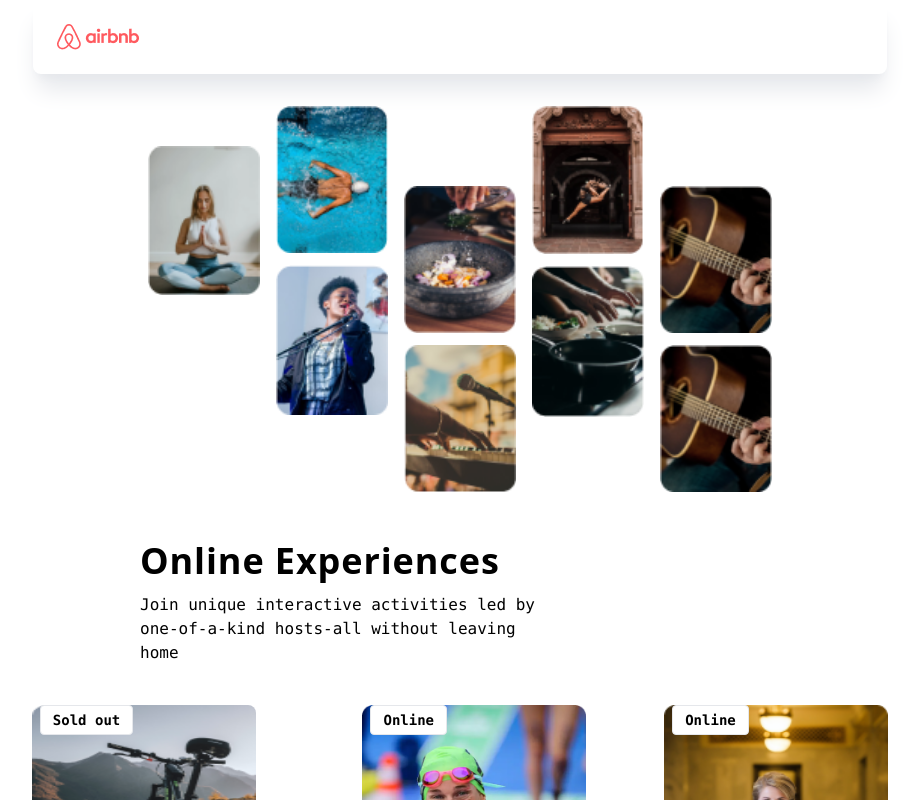
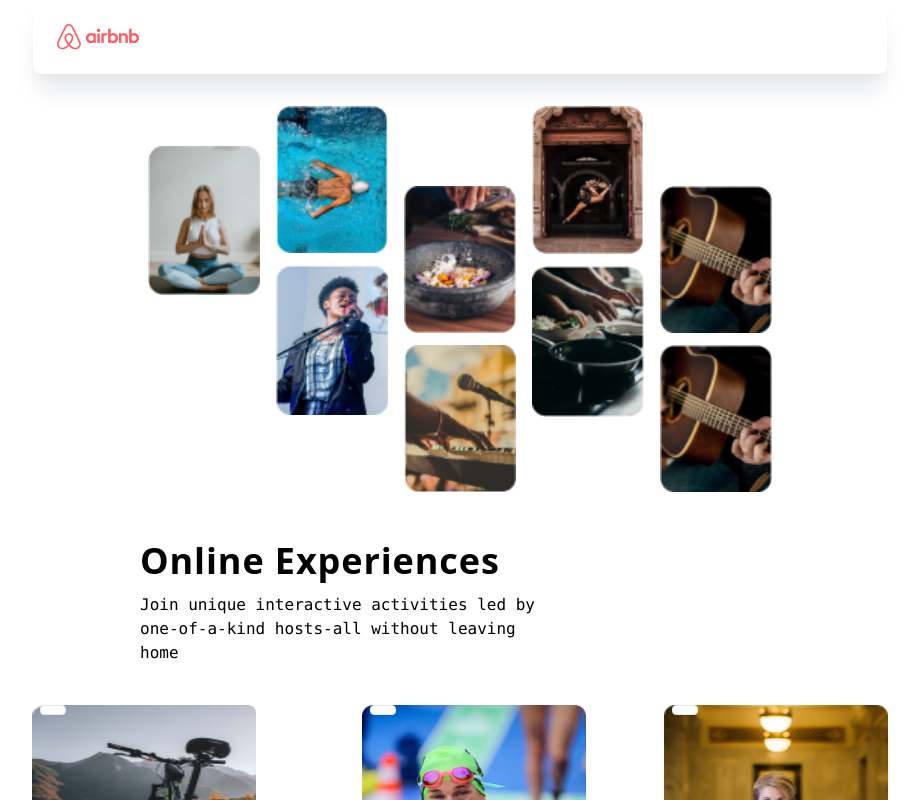
Before and after one commit to Opeyemil-code/airbnb-clone, a React (Vite) app in the folder hotel/: page / in a window 1280 px wide. Shown: the top 800 px of the page, without its empty margins (180-1099 px from the left). Built offline with nearby package versions, Linux system fonts and the light colour scheme.

Commit message:
fixed the image not displaying

```diff
--- a/hotel/src/App.jsx
+++ b/hotel/src/App.jsx
@@ -1,6 +1,6 @@
 import { useState } from 'react'
 import reactLogo from './assets/react.svg'
-import './App.css'
+//import './App.css'
 import Header from './header'
 import Section from './section.jsx'
 import Headings from './headline.jsx'
--- a/hotel/src/component/carousel/carousel.jsx
+++ b/hotel/src/component/carousel/carousel.jsx
@@ -7,8 +7,13 @@ export default function Carousel(params) {
     const Data = data.map(
         (Data)=>{
             return <Card
-            key={data.item}
-            Data={Data}
+            fimg={Data.img}
+            star={Data.secondimg}
+            ratings={Data.ratings}
+            quote={Data.quote}
+            price={Data.price}
+            openSpot={Data.openSpots}
+            notification={Data.notification}
             />
         }
     )
--- a/hotel/src/component/carousel/firstdiv.jsx
+++ b/hotel/src/component/carousel/firstdiv.jsx
@@ -2,24 +2,24 @@ import React from "react";
 
 export default function Card(props) {
      let badgeText
-     if (props.Data.openSpots === 0) {
+     if (props.openSpots === 0) {
         badgeText = 'Sold out'
-     } else if (props.Data.openSpots > 0) {
+     } else if (props.openSpots > 0) {
         badgeText = 'Online'
      }
-     console.log(props.Data.badgeText)
+     console.log(props.badgeText)
     return(
       <div className="flex flex-col  lg:mx-0 mx-auto">
-            <img src={props.Data.img} className="w-56 h-72 rounded-lg" />
+            <img src={props.fimg} className="w-56 h-72 rounded-lg" />
             <div className="flex flex-row space-x-2">
-                <img src={props.Data.secondimg} className="w-5 h-5" />
+                <img src={props.star} className="w-5 h-5" />
                 <span className=''></span>
                 <span className=""> • </span>
-                <span className="">{props.Data.ratings}</span>
+                <span className="">{props.ratings}</span>
             </div>
-            <p className="font-mono">{props.Data.quote}</p>
-            <p><span className="font-mono"> {props.Data.price} </span></p>
-           <div className="border absolute bg-white px-3 py-1 rounded ml-2 text-sm font-mono font-bold">{badgeText}</div>
+            <p className="font-mono">{props.quote}</p>
+            <p><span className="font-mono"> {props.price} </span></p>
+            <div className="border absolute bg-white px-3 py-1 rounded ml-2 text-sm font-mono font-bold">{badgeText}</div>
         </div>
     )
 }
```
